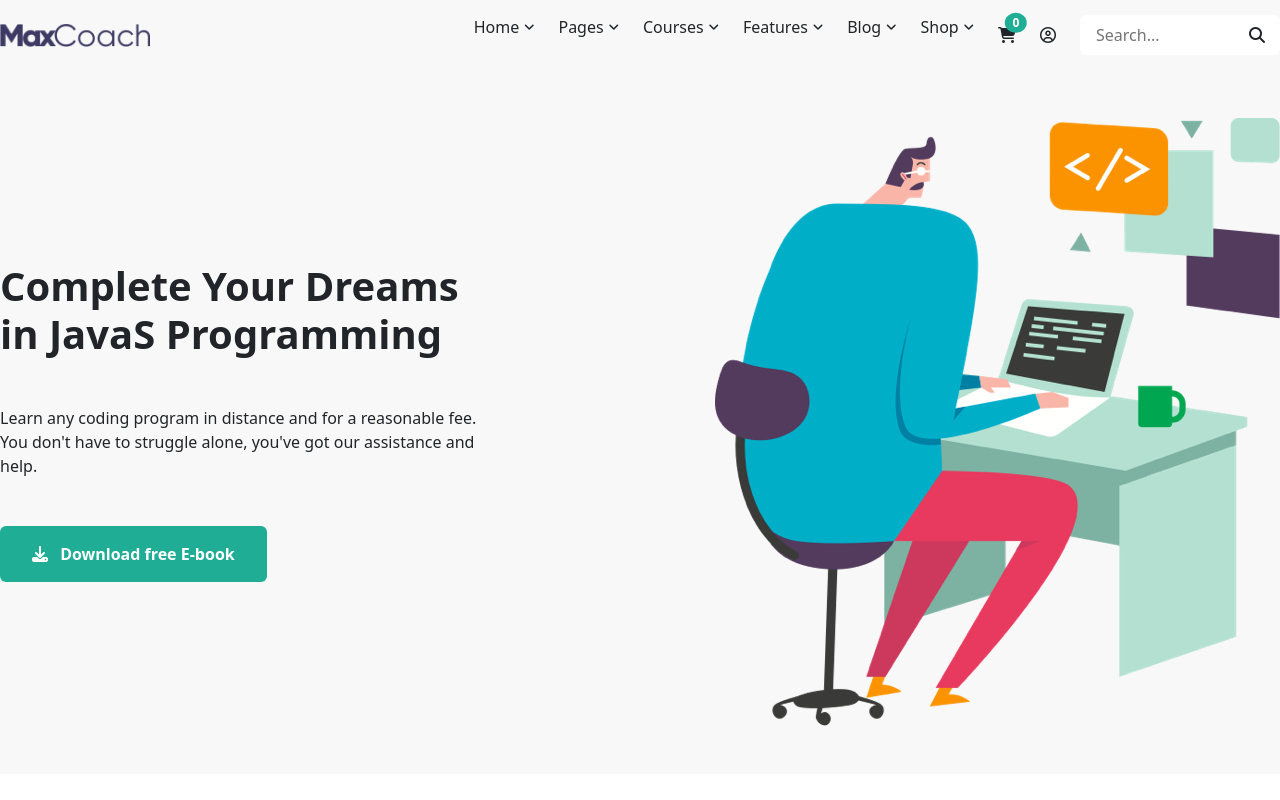
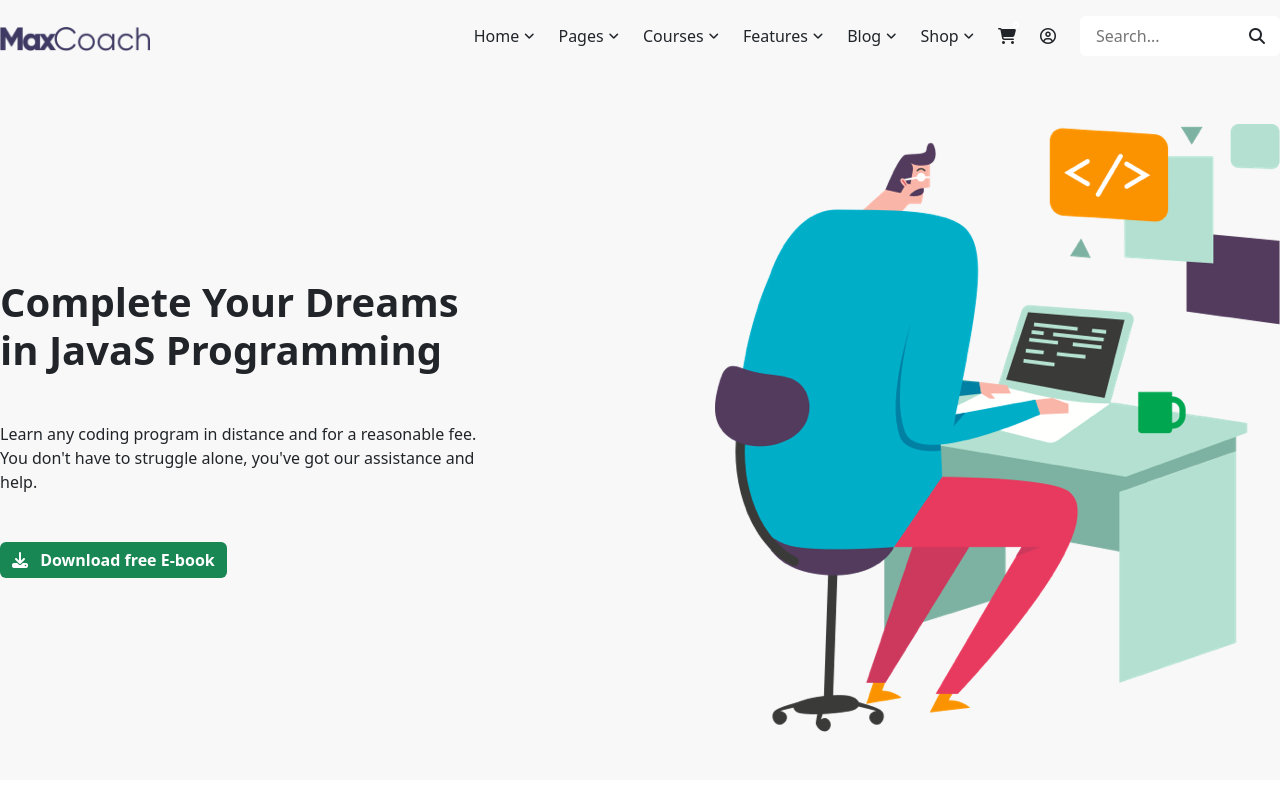
Before and after one commit to LucaPiantadosi27/proj-html-vuejs, a Vue app: page / in a window 1280 px wide. Shown: the top 800 px of the page. Built offline with nearby package versions, Linux system fonts and the light colour scheme.

Commit message:
fix button + header

```diff
--- a/src/components/AppHeader.vue
+++ b/src/components/AppHeader.vue
@@ -8,31 +8,39 @@ data() {
 }
 }
 </script>
+
 <template>
     <div id="head">
-        <div class="wrapper d-flex justify-content-between align-items-center ms_color_violet">
+        <div class="wrapper d-flex justify-content-between align-items-center ms_color_violet py-3">
+            <div>
                 <img src="../assets/img/dark-logo.png" alt="logo">
+            </div>
 
-            <div class="d-flex align-items-center gap-4  flex-wrap">
+            <div class="d-flex gap-4 align-items-baseline">
                 <ul class="d-flex gap-4">
                     <li v-for="item in store.headerList">
                         <span>{{ item }}</span>
                         <i class="fa-solid fa-angle-down fa-xs"></i>
                     </li>
                 </ul>
-                <span class="position-relative">
+
+            <div class="d-flex align-items-center gap-4">
+                <div class="position-relative">
                     <i class="fa-solid fa-cart-shopping"></i>
                     <span
-                        class="position-absolute top-0 start-100 translate-middle badge rounded-circle ms_background">0</span>
-                </span>
+                        class="position-absolute top-0 start-100 translate-middle badge rounded-circle ms_bg_green">o</span>
+                </div>
 
+            <div class="d-flex align-items-baseline gap-4">
                 <i class="fa-regular fa-circle-user"></i>
                 <div class="position-relative">
-                    <input class="py-2 px-3 rounded border-0 bg-white" type="text" id="input" placeholder="Search...">
+                    <input class="py-2 px-3 rounded border-0 bg-white" type="text" id="input"
+                        placeholder="Search...">
                     <i
                     class="ms_glass ms_color_green fa-solid fa-magnifying-glass position-absolute top-50 translate-middle-y"></i>
                         </div>
-
+                    </div>
+                </div>
             </div>
         </div>
     </div>
@@ -43,19 +51,17 @@ data() {
 
 #head {
     background-color: rgb(248, 248, 248);
-    .wrapper {
-        height: 70px;
     img {
         width: 150px;
     }
     ul {
         list-style: none;
+        li {
+            line-height: 100%;
             i {
                 margin-left: .3rem;
             }
         }
-        .ms_background {
-            background-color: rgb(32, 173, 150);
     }
     input {
         width: 200px;
@@ -64,5 +70,4 @@ data() {
         right: 15px;
     }
 }
-}
 </style>
--- a/src/components/AppJumbo.vue
+++ b/src/components/AppJumbo.vue
@@ -34,12 +34,6 @@ export default {
 
 #jumbo {
     background-color: rgb(248, 248, 248);
-    .ms_button {
-        background-color: rgb(32, 173, 150);
-        padding: 1rem 2rem;
-        &:hover {
-            background-color: rgb(63, 58, 100);
-        }
-    }
+
 }
 </style>
--- a/src/components/AppMainCourses.vue
+++ b/src/components/AppMainCourses.vue
@@ -28,5 +28,12 @@ export default {
                     :price="item.price" :lessons="item.lessons" :students="item.students" />
             </div>
         </div>
+
+        <div class="text-center">
+            <button type="button" class="btn btn-success fw-bold border-0 ms_button">
+                View all courses
+                <i class="fa-solid fa-arrow-right-long ms-2"></i>
+            </button>
+        </div>
     </div>
 </template>
--- a/src/components/style/general.scss
+++ b/src/components/style/general.scss
@@ -36,3 +36,11 @@
 .ms_bg_gallery {
     background-color:rgb(248, 248, 248);
 }
+
+.ms_button {
+    background-color: #22ad96;
+    padding: 0.5rem 1.5rem;
+    &:hover {
+        background-color: #513e5e;
+    }
+}
```
Lines whose indentation alone changed are shown as unchanged.
